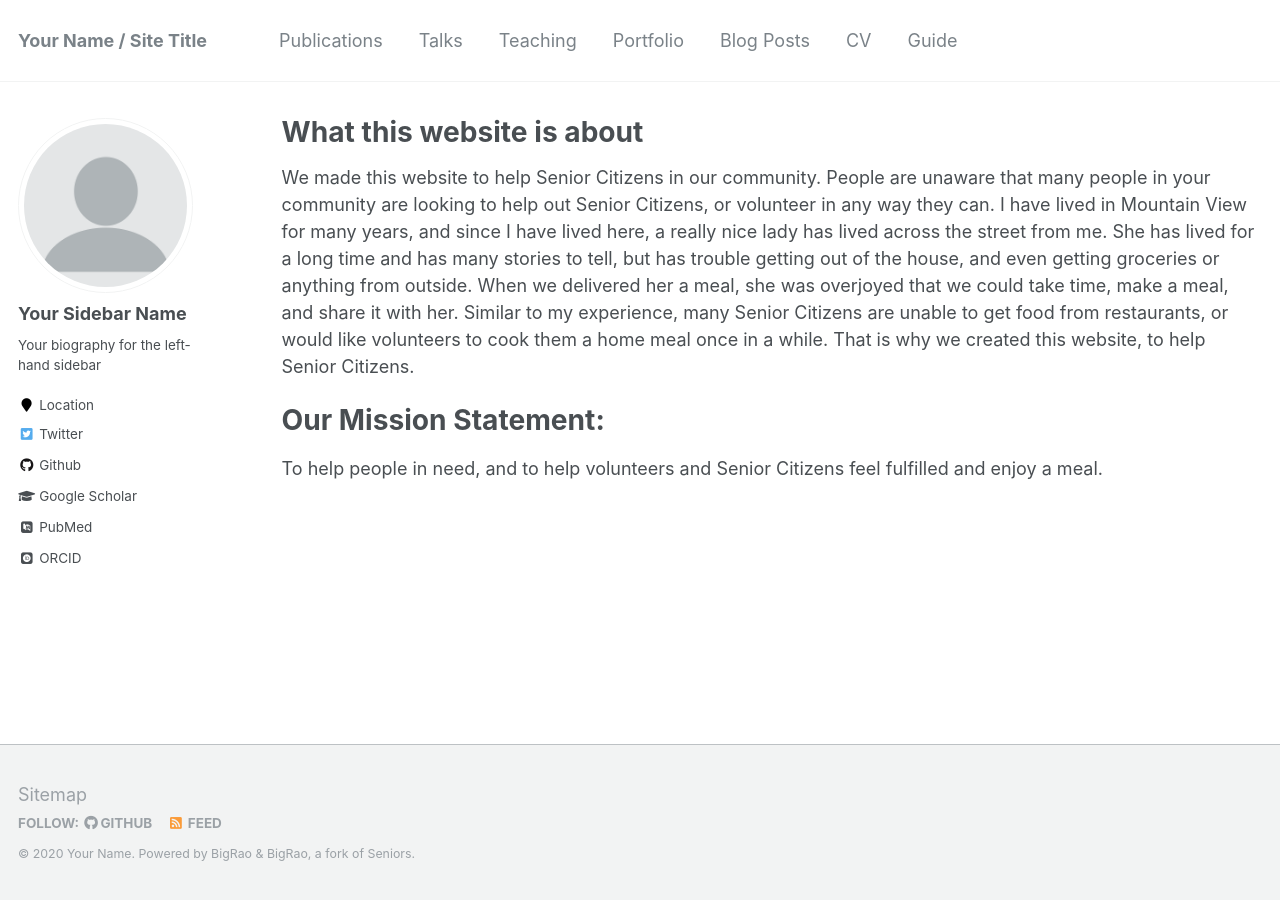
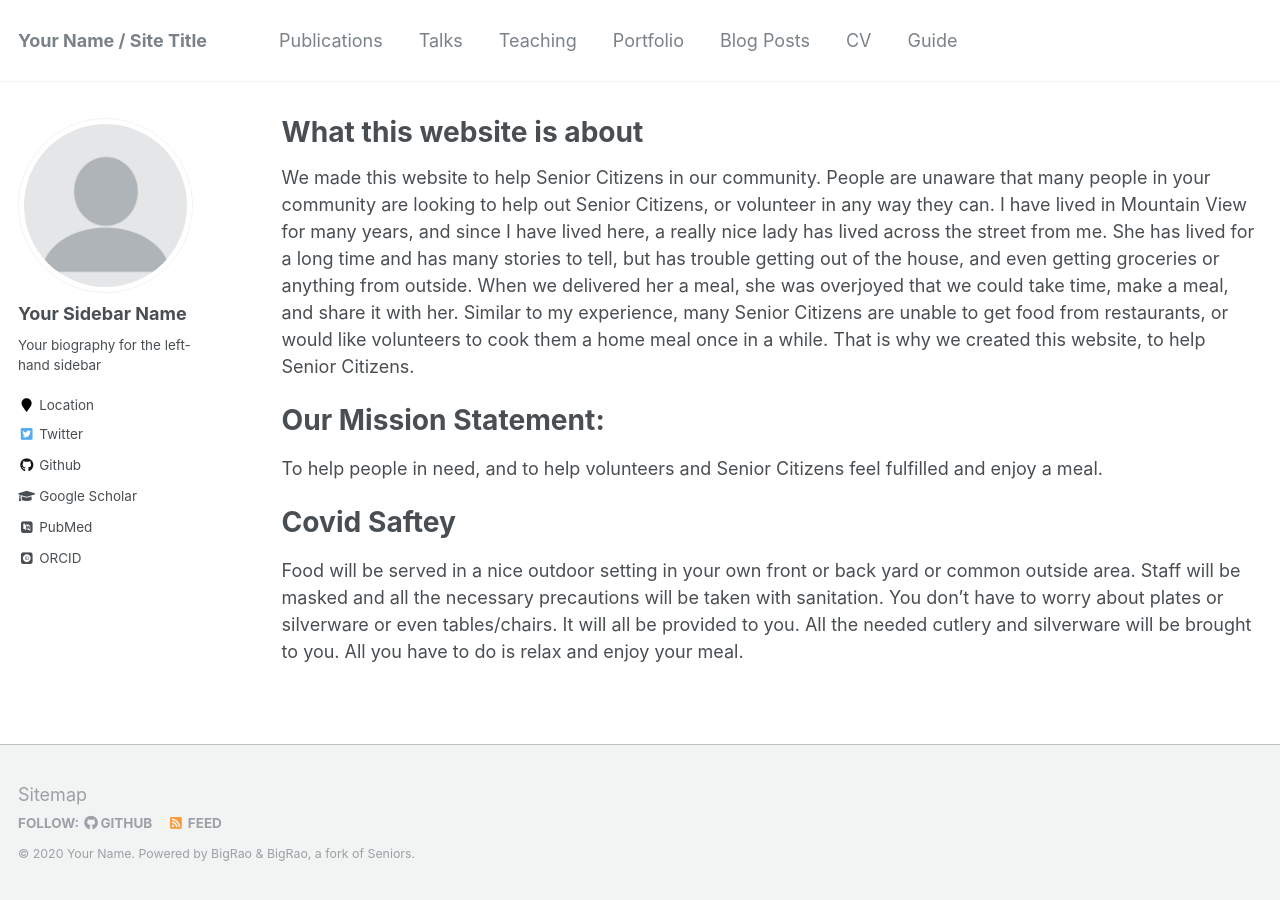
Before and after one commit to rohan23rao/Senior-Citizens, a Jekyll site: the page built from academicpages.github.io-master/_pages/cv.md, in a window 1280 px wide. Built offline with Jekyll 4.4.1, drawn with Linux system fonts in a browser that asks for light colours; some web fonts are replaced.

Commit message:
Update cv.md

```diff
--- a/academicpages.github.io-master/_pages/cv.md
+++ b/academicpages.github.io-master/_pages/cv.md
@@ -14,3 +14,10 @@ We made this website to help Senior Citizens in our community. People are unawar
 Our Mission Statement:
 =====
 To help people in need, and to help volunteers and Senior Citizens feel fulfilled and enjoy a meal.
+
+Covid Saftey
+=====
+Food will be served in a nice outdoor setting in your own front or back yard or common outside area.
+Staff will be masked and all the necessary precautions will be taken with sanitation.
+You don’t have to worry about plates or silverware or even tables/chairs. It will all be provided to you. All the needed cutlery and silverware will be brought to you.
+All you have to do is relax and enjoy your meal.
```
